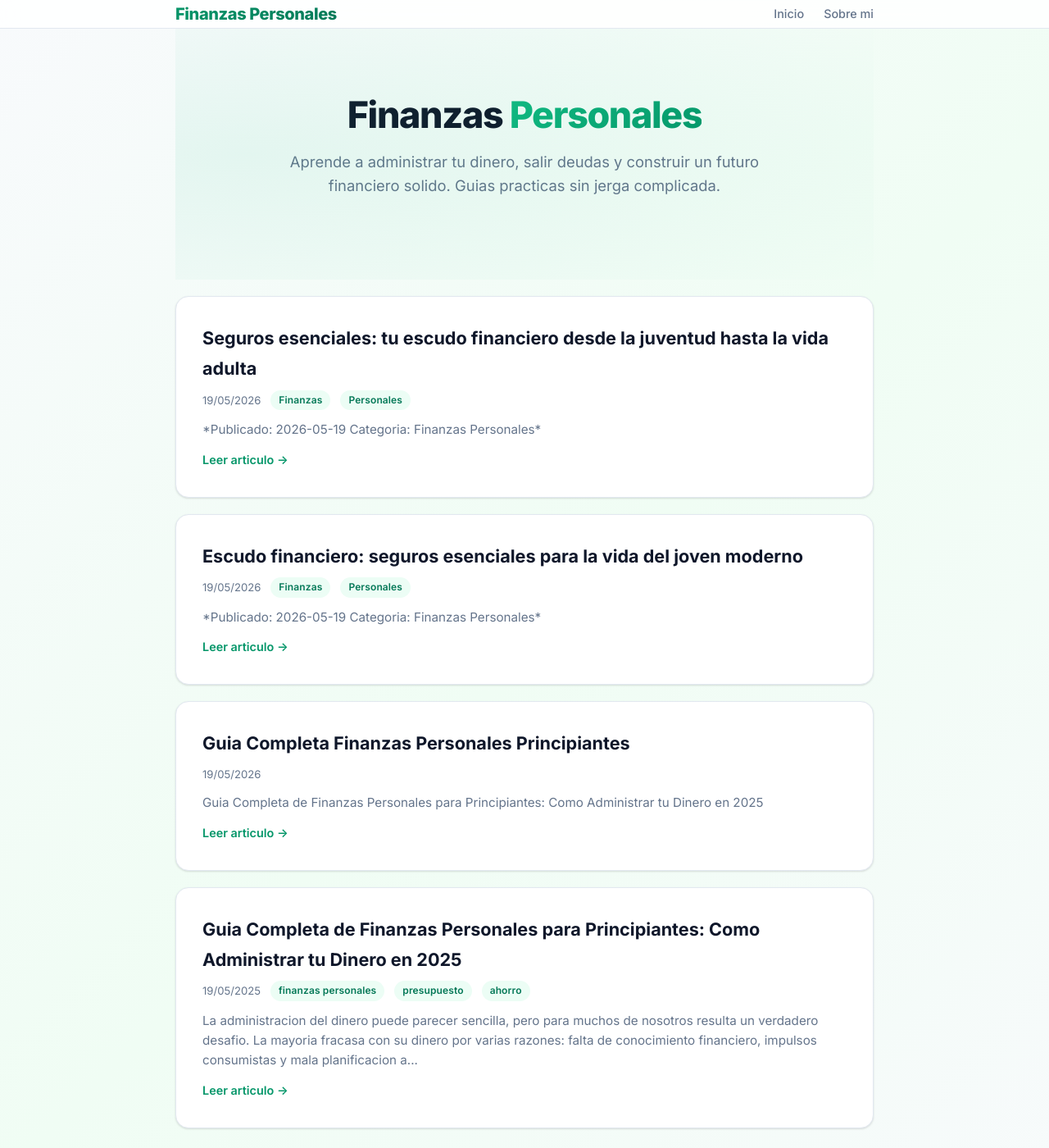
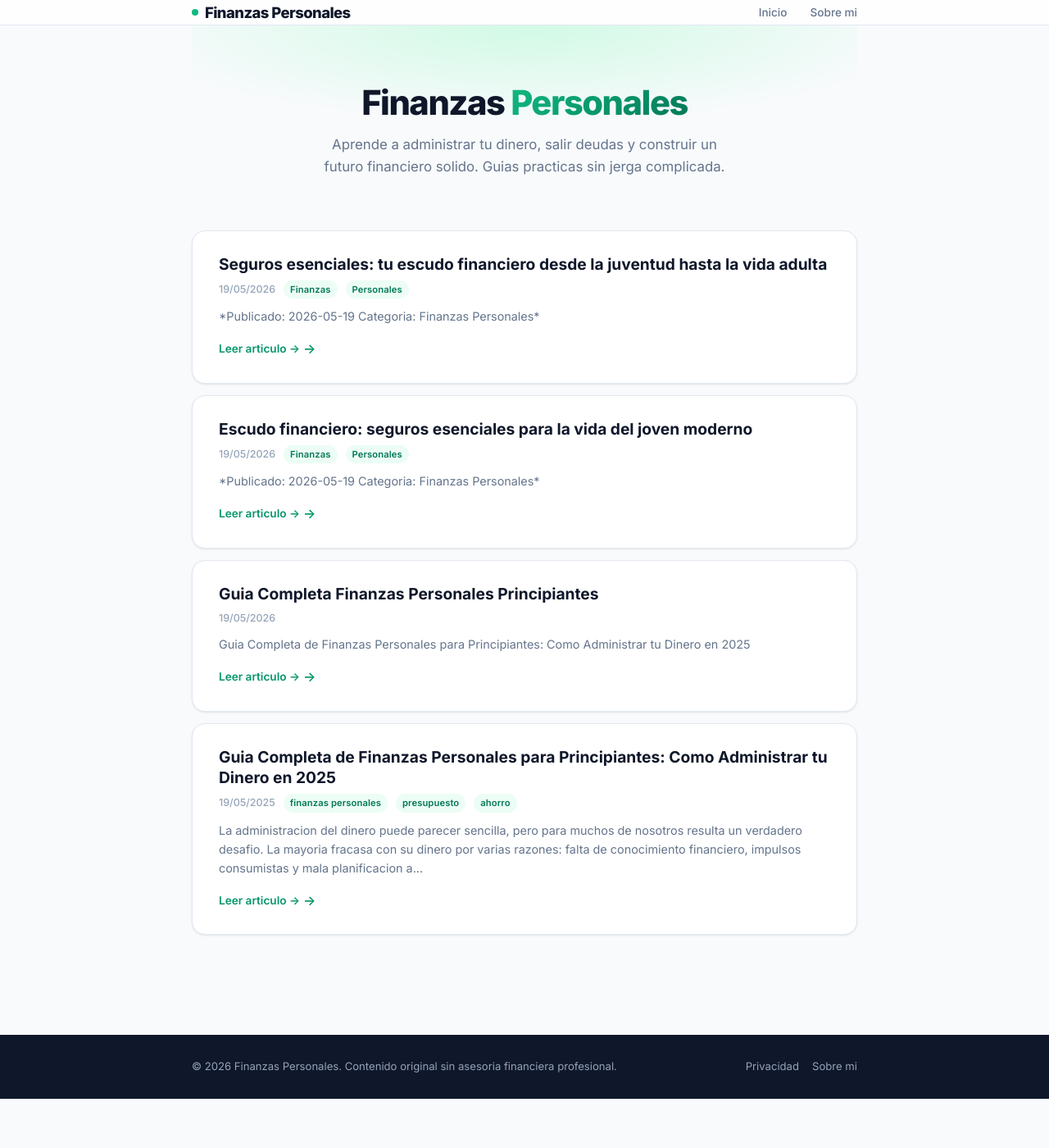
Before and after one commit to delepianijoseg-cell/finanzas-personales, a Jekyll site: the page built from index.html, in a window 1280 px wide and 1400 px high. Shown: the whole window at 82% size. Built offline with Jekyll 4.4.1, drawn with Linux system fonts in a browser that asks for light colours; the list of posts is cut into pages by our own code.

Commit message:
Mejora visual completa: CSS refinado, mejor jerarquia, sombras suaves, tipografia premium

```diff
--- a/assets/css/style.css
+++ b/assets/css/style.css
@@ -1,10 +1,12 @@
 :root {
-  --green-900: #064e3b;
-  --green-800: #065f46;
+  --green-900: #052e16;
+  --green-800: #064e3b;
   --green-700: #047857;
   --green-600: #059669;
   --green-500: #10b981;
   --green-400: #34d399;
+  --green-300: #6ee7b7;
+  --green-200: #a7f3d0;
   --green-100: #d1fae5;
   --green-50: #ecfdf5;
   --dark: #0f172a;
@@ -14,350 +16,332 @@
   --dark-300: #94a3b8;
   --dark-200: #cbd5e1;
   --dark-100: #e2e8f0;
-  --dark-50: #f1f5f9;
+  --dark-50: #f8fafc;
   --white: #ffffff;
   --gold: #f59e0b;
   --gold-light: #fbbf24;
   --red: #ef4444;
   --radius: 16px;
-  --radius-sm: 8px;
-  --shadow: 0 1px 3px rgba(0,0,0,.08), 0 1px 2px rgba(0,0,0,.06);
-  --shadow-md: 0 4px 6px -1px rgba(0,0,0,.1), 0 2px 4px -2px rgba(0,0,0,.1);
-  --shadow-lg: 0 10px 15px -3px rgba(0,0,0,.1), 0 4px 6px -4px rgba(0,0,0,.1);
-  --shadow-xl: 0 20px 25px -5px rgba(0,0,0,.1), 0 8px 10px -6px rgba(0,0,0,.1);
-  --transition: 0.3s cubic-bezier(.4,0,.2,1);
+  --radius-sm: 10px;
+  --radius-xs: 6px;
+  --shadow: 0 1px 3px rgba(0,0,0,.06), 0 1px 2px rgba(0,0,0,.04);
+  --shadow-md: 0 4px 6px -1px rgba(0,0,0,.08), 0 2px 4px -2px rgba(0,0,0,.06);
+  --shadow-lg: 0 10px 15px -3px rgba(0,0,0,.08), 0 4px 6px -4px rgba(0,0,0,.06);
+  --shadow-xl: 0 20px 25px -5px rgba(0,0,0,.08), 0 8px 10px -6px rgba(0,0,0,.06);
+  --transition: 0.25s cubic-bezier(.4,0,.2,1);
 }
 
 *, *::before, *::after { box-sizing: border-box; margin: 0; padding: 0; }
-
-html { scroll-behavior: smooth; }
+html { scroll-behavior: smooth; -webkit-font-smoothing: antialiased; }
 
 body {
-  font-family: 'Inter', -apple-system, BlinkMacSystemFont, sans-serif;
-  background: linear-gradient(135deg, #f8fafc 0%, #f0fdf4 50%, #f8fafc 100%);
+  font-family: 'Inter', -apple-system, BlinkMacSystemFont, 'Segoe UI', sans-serif;
+  background: var(--dark-50);
   color: var(--dark-800);
-  line-height: 1.7;
+  line-height: 1.65;
   min-height: 100vh;
 }
 
 /* Progress bar */
 .progress-bar {
   position: fixed; top: 0; left: 0; height: 3px; width: 0%;
-  background: linear-gradient(90deg, var(--green-500), var(--green-400));
-  z-index: 1000; transition: width 0.1s;
+  background: linear-gradient(90deg, var(--green-400), var(--green-600));
+  z-index: 1000; transition: width 0.15s linear;
 }
 
 /* Header */
 .site-header {
-  background: rgba(255,255,255,.85);
-  backdrop-filter: blur(12px);
-  -webkit-backdrop-filter: blur(12px);
+  background: rgba(255,255,255,.8);
+  backdrop-filter: blur(16px) saturate(180%);
+  -webkit-backdrop-filter: blur(16px) saturate(180%);
   border-bottom: 1px solid var(--dark-100);
   position: sticky; top: 0; z-index: 100;
 }
-
 .header-inner {
-  max-width: 900px; margin: 0 auto; padding: 16px 24px;
+  max-width: 860px; margin: 0 auto; padding: 14px 24px;
   display: flex; align-items: center; justify-content: space-between;
 }
-
 .site-title {
-  font-size: 1.25rem; font-weight: 800;
-  background: linear-gradient(135deg, var(--green-600), var(--green-700));
-  -webkit-background-clip: text; -webkit-text-fill-color: transparent;
-  background-clip: text;
-  text-decoration: none; letter-spacing: -0.02em;
+  font-size: 1.15rem; font-weight: 800; color: var(--dark);
+  text-decoration: none; letter-spacing: -0.03em;
+  display: flex; align-items: center; gap: 8px;
 }
-
-.site-nav { display: flex; gap: 24px; }
+.site-title::before {
+  content: ''; width: 8px; height: 8px; border-radius: 50%;
+  background: var(--green-500);
+}
+.site-nav { display: flex; gap: 28px; }
 .site-nav a {
-  color: var(--dark-500); text-decoration: none; font-size: 0.9rem; font-weight: 500;
+  color: var(--dark-500); text-decoration: none; font-size: 0.85rem; font-weight: 500;
   transition: color var(--transition); position: relative;
 }
+.site-nav a:hover { color: var(--dark); }
 .site-nav a::after {
-  content: ''; position: absolute; bottom: -4px; left: 0; width: 0; height: 2px;
-  background: var(--green-500); transition: width var(--transition);
+  content: ''; position: absolute; bottom: -4px; left: 0; width: 0; height: 1.5px;
+  background: var(--green-500); transition: width var(--transition); border-radius: 1px;
 }
-.site-nav a:hover { color: var(--green-600); }
 .site-nav a:hover::after { width: 100%; }
 
 /* Container */
-.container {
-  max-width: 900px; margin: 0 auto; padding: 0 24px;
-}
+.container { max-width: 860px; margin: 0 auto; padding: 0 24px; }
 
 /* Hero */
 .hero {
-  text-align: center; padding: 80px 0 60px;
-  position: relative; overflow: hidden;
+  text-align: center; padding: 72px 0 48px; position: relative;
 }
 .hero::before {
-  content: ''; position: absolute; top: -50%; left: -50%; width: 200%; height: 200%;
-  background: radial-gradient(ellipse at 30% 50%, rgba(16,185,129,.08) 0%, transparent 60%);
-  pointer-events: none;
+  content: ''; position: absolute; inset: 0;
+  background: radial-gradient(ellipse 60% 50% at 50% 0%, var(--green-100) 0%, transparent 100%);
+  pointer-events: none; z-index: -1;
 }
 .hero h1 {
-  font-size: 2.8rem; font-weight: 800; line-height: 1.15; color: var(--dark);
-  margin-bottom: 16px; letter-spacing: -0.03em;
+  font-size: 2.6rem; font-weight: 800; color: var(--dark);
+  margin-bottom: 14px; letter-spacing: -0.035em; line-height: 1.1;
 }
 .hero .highlight {
-  background: linear-gradient(135deg, var(--green-500), var(--green-600));
+  background: linear-gradient(135deg, var(--green-500), var(--green-700));
   -webkit-background-clip: text; -webkit-text-fill-color: transparent;
   background-clip: text;
 }
 .hero .subtitle {
-  font-size: 1.15rem; color: var(--dark-500); max-width: 600px; margin: 0 auto 40px;
+  font-size: 1.05rem; color: var(--dark-500); max-width: 520px; margin: 0 auto;
   line-height: 1.6;
-}
-.hero-stats {
-  display: flex; justify-content: center; gap: 40px;
-}
-.hero-stat { text-align: center; }
-.hero-stat .num {
-  font-size: 2rem; font-weight: 800; color: var(--green-600);
-}
-.hero-stat .label {
-  font-size: 0.85rem; color: var(--dark-500); font-weight: 500; margin-top: 2px;
 }
 
 /* Posts list */
-.posts-list { padding: 20px 0 60px; }
+.posts-list { padding: 16px 0 60px; }
+.section-label {
+  font-size: 0.75rem; font-weight: 700; text-transform: uppercase;
+  letter-spacing: 0.08em; color: var(--green-600); margin-bottom: 20px;
+}
 
 .post-card {
   background: var(--white);
   border-radius: var(--radius);
-  padding: 32px;
-  margin-bottom: 20px;
+  padding: 28px 32px;
+  margin-bottom: 14px;
   box-shadow: var(--shadow);
   border: 1px solid var(--dark-100);
   transition: all var(--transition);
   position: relative; overflow: hidden;
 }
-.post-card::before {
-  content: ''; position: absolute; top: 0; left: 0; width: 4px; height: 100%;
-  background: linear-gradient(180deg, var(--green-400), var(--green-600));
-  opacity: 0; transition: opacity var(--transition);
+.post-card::after {
+  content: ''; position: absolute; top: 0; right: 0; width: 3px; height: 0;
+  background: var(--green-500); transition: height var(--transition); border-radius: 0 0 0 2px;
 }
 .post-card:hover {
-  transform: translateY(-2px);
+  transform: translateY(-1px);
   box-shadow: var(--shadow-lg);
+  border-color: var(--green-200);
 }
-.post-card:hover::before { opacity: 1; }
+.post-card:hover::after { height: 100%; }
 
-.post-card h2 { font-size: 1.35rem; font-weight: 700; margin-bottom: 8px; }
+.post-card h2 { font-size: 1.2rem; font-weight: 700; margin-bottom: 6px; line-height: 1.35; }
 .post-card h2 a {
   color: var(--dark); text-decoration: none; transition: color var(--transition);
 }
 .post-card h2 a:hover { color: var(--green-600); }
 
 .post-meta {
-  display: flex; gap: 12px; align-items: center; flex-wrap: wrap;
-  font-size: 0.82rem; color: var(--dark-500); margin-bottom: 12px;
+  display: flex; gap: 10px; align-items: center; flex-wrap: wrap;
+  font-size: 0.78rem; color: var(--dark-300); margin-bottom: 10px; font-weight: 500;
 }
 
 .tag {
-  display: inline-block; padding: 2px 10px; border-radius: 20px;
+  display: inline-block; padding: 2px 8px; border-radius: 20px;
   background: var(--green-50); color: var(--green-700);
-  font-size: 0.75rem; font-weight: 600; letter-spacing: 0.01em;
+  font-size: 0.7rem; font-weight: 600; letter-spacing: 0.01em;
 }
 
-.post-card p { color: var(--dark-500); font-size: 0.95rem; line-height: 1.6; }
+.post-card p { color: var(--dark-500); font-size: 0.9rem; line-height: 1.6; margin-bottom: 14px; }
 
 .read-more {
-  display: inline-flex; align-items: center; gap: 4px; margin-top: 12px;
-  color: var(--green-600); font-weight: 600; font-size: 0.9rem;
+  display: inline-flex; align-items: center; gap: 4px;
+  color: var(--green-600); font-weight: 600; font-size: 0.85rem;
   text-decoration: none; transition: gap var(--transition);
 }
 .read-more:hover { gap: 8px; }
+.read-more::after { content: '→'; font-size: 1rem; }
 
 /* Pagination */
 .pagination {
-  display: flex; justify-content: center; align-items: center; gap: 16px;
+  display: flex; justify-content: center; align-items: center; gap: 12px;
   padding: 20px 0 40px;
 }
 .pagination a {
-  padding: 10px 20px; border-radius: var(--radius-sm);
-  background: var(--white); color: var(--green-600); font-weight: 600;
+  padding: 8px 18px; border-radius: var(--radius-xs);
+  background: var(--white); color: var(--green-600); font-weight: 600; font-size: 0.85rem;
   text-decoration: none; border: 1px solid var(--dark-100);
   transition: all var(--transition);
 }
 .pagination a:hover {
   background: var(--green-600); color: var(--white); border-color: var(--green-600);
 }
-.pagination span { color: var(--dark-500); font-size: 0.9rem; }
+.pagination span { color: var(--dark-300); font-size: 0.82rem; }
 
 /* Post page */
-.post { padding: 40px 0 60px; }
-
-.post-header { margin-bottom: 32px; }
+.post { padding: 36px 0 60px; }
+.post-header { margin-bottom: 28px; }
 .post-header h1 {
-  font-size: 2rem; font-weight: 800; color: var(--dark);
-  line-height: 1.2; letter-spacing: -0.02em; margin-bottom: 12px;
+  font-size: 1.85rem; font-weight: 800; color: var(--dark);
+  line-height: 1.2; letter-spacing: -0.03em; margin-bottom: 10px;
 }
 .post-meta-top {
-  display: flex; gap: 12px; align-items: center; flex-wrap: wrap;
-  font-size: 0.85rem; color: var(--dark-500);
+  display: flex; gap: 10px; align-items: center; flex-wrap: wrap;
+  font-size: 0.82rem; color: var(--dark-300); font-weight: 500;
 }
 
 /* TOC */
 .toc {
   background: var(--white); border: 1px solid var(--dark-100);
-  border-radius: var(--radius); padding: 24px; margin-bottom: 32px;
+  border-radius: var(--radius); padding: 20px 24px; margin-bottom: 28px;
   box-shadow: var(--shadow);
 }
-.toc h3 { font-size: 1rem; font-weight: 700; color: var(--dark); margin-bottom: 12px; display: flex; align-items: center; gap: 8px; }
-#tocList {
-  display: flex; flex-direction: column; gap: 6px;
+.toc h3 { font-size: 0.85rem; font-weight: 700; color: var(--dark-500); margin-bottom: 10px; text-transform: uppercase; letter-spacing: 0.06em; }
+#tocList { display: flex; flex-direction: column; gap: 4px; }
+#tocList a {
+  color: var(--dark-700); text-decoration: none; font-size: 0.88rem; font-weight: 500;
+  padding: 5px 10px; border-radius: var(--radius-xs); transition: all var(--transition);
 }
-#tocList a {
-  color: var(--green-700); text-decoration: none; font-size: 0.9rem; font-weight: 500;
-  padding: 6px 12px; border-radius: 6px; transition: all var(--transition);
-  border-left: 2px solid transparent;
-}
-#tocList a:hover {
-  background: var(--green-50); border-left-color: var(--green-500);
-}
+#tocList a:hover { background: var(--green-50); color: var(--green-700); }
 
 /* Post content */
-.post-content { font-size: 1.05rem; line-height: 1.85; color: var(--dark-800); }
+.post-content { font-size: 1.02rem; line-height: 1.8; color: var(--dark-700); }
 .post-content h2 {
-  font-size: 1.5rem; font-weight: 700; color: var(--dark);
-  margin: 40px 0 16px; padding-bottom: 8px;
-  border-bottom: 2px solid var(--green-100);
-  scroll-margin-top: 80px;
+  font-size: 1.35rem; font-weight: 700; color: var(--dark);
+  margin: 36px 0 14px; padding-bottom: 8px;
+  border-bottom: 1px solid var(--dark-100);
+  scroll-margin-top: 70px;
 }
-.post-content h3 { font-size: 1.2rem; font-weight: 700; color: var(--dark-800); margin: 28px 0 12px; }
-.post-content p { margin-bottom: 16px; }
+.post-content h3 { font-size: 1.1rem; font-weight: 700; color: var(--dark-800); margin: 24px 0 10px; }
+.post-content p { margin-bottom: 14px; }
 .post-content a { color: var(--green-600); font-weight: 500; text-decoration: underline; text-underline-offset: 3px; }
 .post-content a:hover { color: var(--green-700); }
-.post-content ul, .post-content ol { margin: 0 0 16px 24px; }
-.post-content li { margin-bottom: 8px; }
+.post-content ul, .post-content ol { margin: 0 0 14px 22px; }
+.post-content li { margin-bottom: 6px; }
 .post-content strong { color: var(--dark); font-weight: 700; }
 .post-content blockquote {
-  border-left: 4px solid var(--green-500); margin: 24px 0; padding: 16px 24px;
-  background: var(--green-50); border-radius: 0 var(--radius-sm) var(--radius-sm) 0;
-  color: var(--dark-700); font-style: italic;
+  border-left: 3px solid var(--green-400); margin: 20px 0; padding: 14px 20px;
+  background: var(--green-50); border-radius: 0 var(--radius-xs) var(--radius-xs) 0;
+  color: var(--dark-700);
 }
 .post-content img {
-  max-width: 100%; border-radius: var(--radius-sm); margin: 24px 0;
+  max-width: 100%; border-radius: var(--radius-sm); margin: 20px 0;
   box-shadow: var(--shadow-md);
 }
 .post-content hr {
-  border: none; height: 1px; background: var(--dark-100); margin: 32px 0;
+  border: none; height: 1px; background: var(--dark-100); margin: 28px 0;
 }
 .post-content code {
-  font-family: 'JetBrains Mono', monospace; font-size: 0.9em;
+  font-family: 'JetBrains Mono', monospace; font-size: 0.88em;
   background: var(--dark-50); padding: 2px 6px; border-radius: 4px;
 }
 
 /* Affiliate note */
 .affiliate-note {
-  margin: 32px 0; padding: 16px 20px;
+  margin: 28px 0; padding: 14px 18px;
   background: linear-gradient(135deg, #fef3c7, #fde68a);
-  border-radius: var(--radius-sm); font-size: 0.85rem; color: #92400e;
-  border: 1px solid #f59e0b;
+  border-radius: var(--radius-xs); font-size: 0.82rem; color: #92400e;
+  border: 1px solid var(--gold);
 }
 
 /* CTA box */
 .cta-box {
-  margin: 32px 0; padding: 32px; text-align: center;
+  margin: 28px 0; padding: 28px; text-align: center;
   background: linear-gradient(135deg, var(--green-700), var(--green-600));
   border-radius: var(--radius); color: var(--white);
 }
-.cta-box h3 { font-size: 1.3rem; font-weight: 700; margin-bottom: 8px; color: var(--white); }
-.cta-box p { font-size: 0.95rem; opacity: 0.9; margin-bottom: 20px; }
+.cta-box h3 { font-size: 1.15rem; font-weight: 700; margin-bottom: 6px; color: var(--white); }
+.cta-box p { font-size: 0.9rem; opacity: 0.9; margin-bottom: 16px; }
 .btn {
-  display: inline-block; padding: 12px 28px; border-radius: 50px;
+  display: inline-block; padding: 10px 24px; border-radius: 50px;
   background: var(--white); color: var(--green-700); font-weight: 700;
-  text-decoration: none; font-size: 0.9rem;
+  text-decoration: none; font-size: 0.85rem;
   transition: all var(--transition);
 }
-.btn:hover { transform: translateY(-2px); box-shadow: var(--shadow-lg); }
+.btn:hover { transform: translateY(-1px); box-shadow: var(--shadow-lg); }
 
 /* Share buttons */
-.post-share { margin: 40px 0; text-align: center; }
-.post-share p { font-weight: 600; color: var(--dark-500); margin-bottom: 12px; }
+.post-share { margin: 32px 0; text-align: center; }
+.post-share p { font-weight: 600; color: var(--dark-300); margin-bottom: 10px; font-size: 0.82rem; text-transform: uppercase; letter-spacing: 0.06em; }
 .share-btn {
-  display: inline-flex; align-items: center; gap: 6px;
-  padding: 8px 16px; border-radius: 50px; font-size: 0.8rem; font-weight: 600;
+  display: inline-flex; align-items: center; gap: 5px;
+  padding: 7px 14px; border-radius: 50px; font-size: 0.78rem; font-weight: 600;
   text-decoration: none; border: 1px solid var(--dark-100);
   background: var(--white); color: var(--dark-500); cursor: pointer;
-  transition: all var(--transition); margin: 0 4px;
+  transition: all var(--transition); margin: 0 3px;
 }
-.share-btn:hover { transform: translateY(-2px); box-shadow: var(--shadow); }
+.share-btn:hover { transform: translateY(-1px); box-shadow: var(--shadow); }
 .twitter:hover { background: #1da1f2; color: var(--white); border-color: #1da1f2; }
 .whatsapp:hover { background: #25d366; color: var(--white); border-color: #25d366; }
 .copy:hover { background: var(--green-500); color: var(--white); border-color: var(--green-500); }
 
 /* Footer */
 .site-footer {
-  margin-top: 60px; padding: 32px 0;
-  background: var(--dark); color: var(--dark-300);
-  font-size: 0.85rem;
+  margin-top: 48px; padding: 28px 0;
+  background: var(--dark); color: var(--dark-300); font-size: 0.82rem;
 }
 .footer-inner {
-  max-width: 900px; margin: 0 auto; padding: 0 24px;
+  max-width: 860px; margin: 0 auto; padding: 0 24px;
   display: flex; justify-content: space-between; align-items: center;
   flex-wrap: wrap; gap: 12px;
 }
 .footer-links { display: flex; gap: 16px; }
-.footer-links a {
-  color: var(--dark-300); text-decoration: none; transition: color var(--transition);
-}
+.footer-links a { color: var(--dark-300); text-decoration: none; transition: color var(--transition); }
 .footer-links a:hover { color: var(--green-400); }
 
 /* About & Privacy pages */
-.page-content {
-  padding: 40px 0 60px; font-size: 1.05rem; line-height: 1.85;
+.page-content { padding: 36px 0 60px; font-size: 1.02rem; line-height: 1.8; }
+.page-content h1 {
+  font-size: 1.85rem; font-weight: 800; color: var(--dark);
+  margin-bottom: 20px; letter-spacing: -0.03em;
 }
-.page-content h1 {
-  font-size: 2rem; font-weight: 800; color: var(--dark);
-  margin-bottom: 24px; letter-spacing: -0.02em;
+.page-content h2 { font-size: 1.25rem; font-weight: 700; color: var(--dark); margin: 28px 0 12px; }
+.page-content p { margin-bottom: 14px; color: var(--dark-700); }
+.page-content ul { margin: 0 0 14px 22px; }
+.page-content li { margin-bottom: 6px; color: var(--dark-700); }
+
+/* Back to top */
+#backToTop {
+  position: fixed; bottom: 28px; right: 28px; z-index: 999;
+  width: 42px; height: 42px; border-radius: 50%;
+  background: var(--green-600); color: var(--white); border: none;
+  font-size: 1.1rem; cursor: pointer; box-shadow: var(--shadow-lg);
+  opacity: 0; transform: translateY(16px); pointer-events: none;
+  transition: all var(--transition);
 }
+#backToTop.visible { opacity: 1; transform: translateY(0); pointer-events: auto; }
+#backToTop:hover { background: var(--green-700); transform: translateY(-3px); }
 
 /* Animations */
 @keyframes fadeUp {
-  from { opacity: 0; transform: translateY(20px); }
+  from { opacity: 0; transform: translateY(16px); }
   to { opacity: 1; transform: translateY(0); }
 }
-.hero { animation: fadeUp 0.6s ease-out; }
-.post-card { animation: fadeUp 0.6s ease-out backwards; }
-.post-card:nth-child(1) { animation-delay: 0.1s; }
-.post-card:nth-child(2) { animation-delay: 0.2s; }
-.post-card:nth-child(3) { animation-delay: 0.3s; }
-.post-card:nth-child(4) { animation-delay: 0.4s; }
-.post-card:nth-child(5) { animation-delay: 0.5s; }
+.hero { animation: fadeUp 0.5s ease-out; }
+.post-card { animation: fadeUp 0.5s ease-out backwards; }
+.post-card:nth-child(1) { animation-delay: 0.05s; }
+.post-card:nth-child(2) { animation-delay: 0.1s; }
+.post-card:nth-child(3) { animation-delay: 0.15s; }
+.post-card:nth-child(4) { animation-delay: 0.2s; }
+.post-card:nth-child(5) { animation-delay: 0.25s; }
 
 /* Responsive */
 @media (max-width: 768px) {
   .hero h1 { font-size: 2rem; }
-  .hero { padding: 48px 0 40px; }
-  .hero-stats { gap: 24px; }
-  .hero-stat .num { font-size: 1.5rem; }
-  .post-card { padding: 24px; }
+  .hero { padding: 48px 0 36px; }
+  .post-card { padding: 22px 24px; }
   .post-header h1 { font-size: 1.5rem; }
-  .post-content { font-size: 1rem; }
+  .post-content { font-size: 0.98rem; }
   .footer-inner { flex-direction: column; text-align: center; }
   .toc { padding: 16px; }
 }
-
-/* Back to top */
-#backToTop {
-  position: fixed; bottom: 32px; right: 32px; z-index: 999;
-  width: 48px; height: 48px; border-radius: 50%;
-  background: var(--green-600); color: var(--white); border: none;
-  font-size: 1.3rem; cursor: pointer; box-shadow: var(--shadow-lg);
-  opacity: 0; transform: translateY(20px); pointer-events: none;
-  transition: all var(--transition);
+@media (max-width: 480px) {
+  .header-inner { padding: 12px 16px; }
+  .site-title { font-size: 1rem; }
+  .hero h1 { font-size: 1.65rem; }
+  .hero .subtitle { font-size: 0.95rem; }
+  .post-card { padding: 18px 20px; border-radius: 12px; }
+  .share-btn { padding: 6px 10px; font-size: 0.72rem; }
+  #backToTop { bottom: 20px; right: 20px; width: 38px; height: 38px; }
 }
-#backToTop.visible { opacity: 1; transform: translateY(0); pointer-events: auto; }
-#backToTop:hover { background: var(--green-700); transform: translateY(-4px); }
-
-@media (max-width: 480px) {
-  .header-inner { padding: 12px 16px; flex-direction: column; gap: 8px; }
-  .site-title { font-size: 1.1rem; }
-  .hero h1 { font-size: 1.6rem; }
-  .hero-stats { flex-wrap: wrap; gap: 16px; }
-  .post-card { padding: 20px; border-radius: 12px; }
-  .share-btn { padding: 6px 12px; font-size: 0.75rem; }
-}
```
